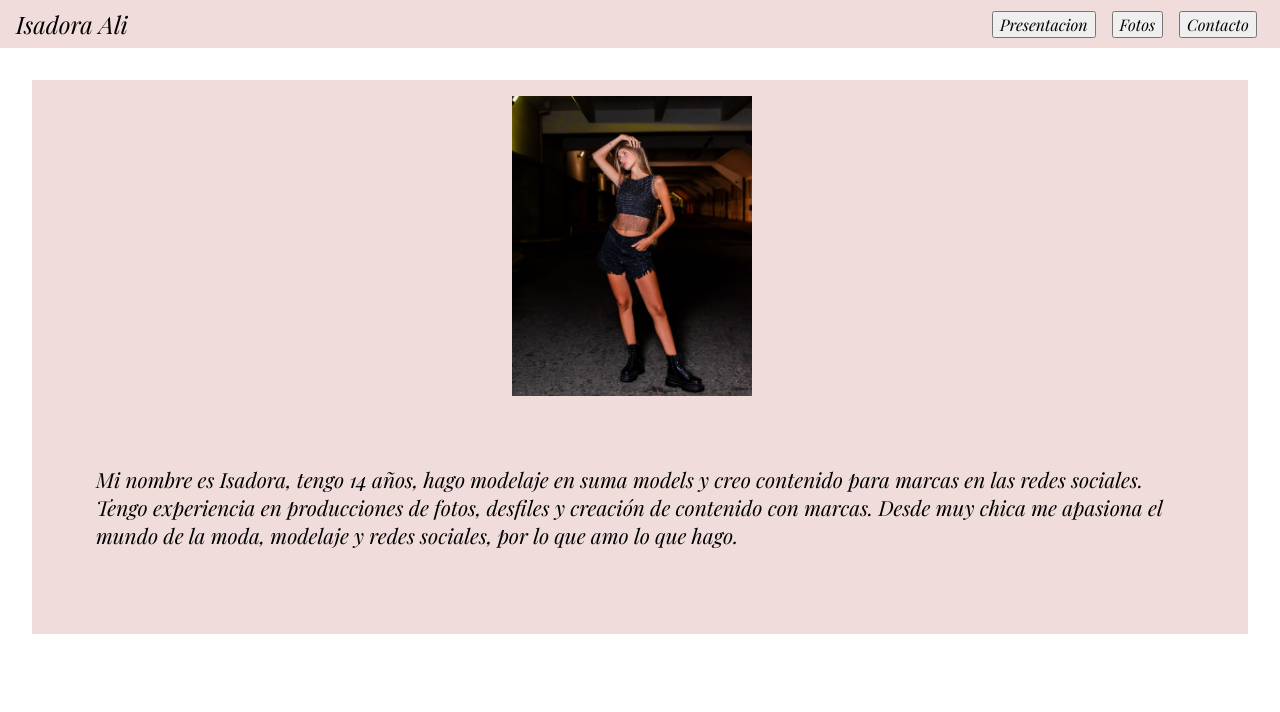
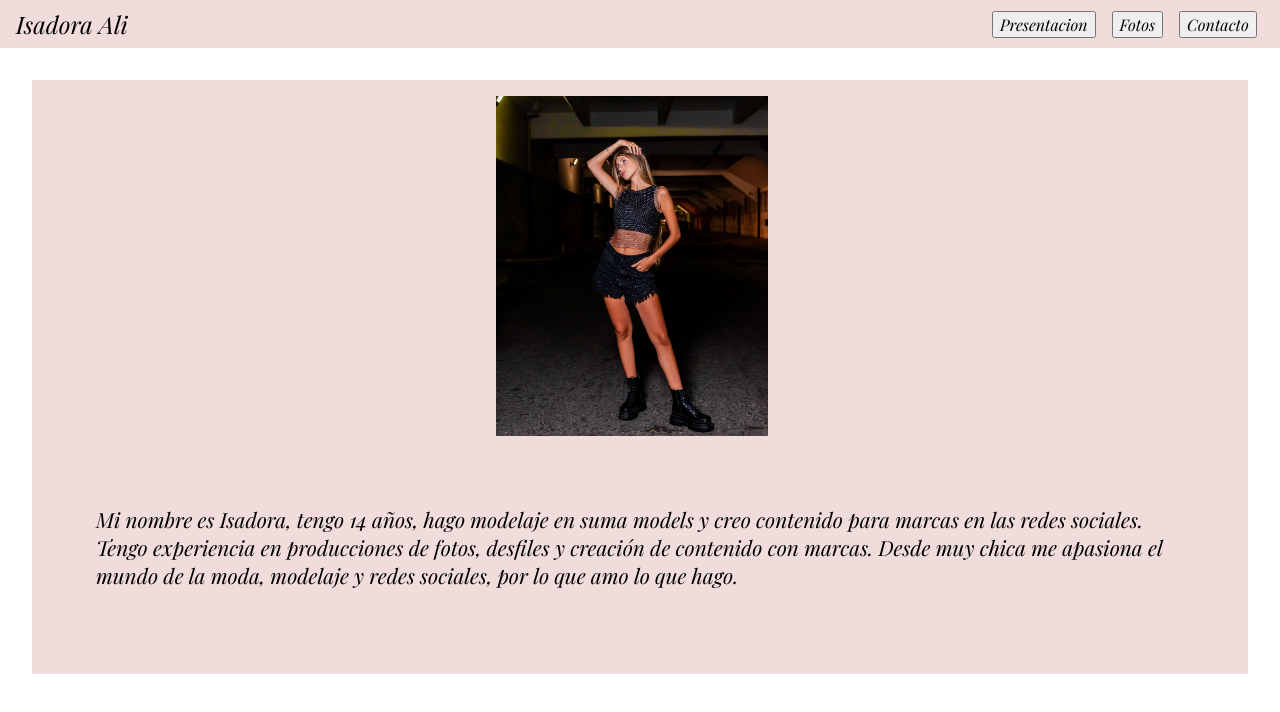
Before and after one commit to Ttbias2/Portfolio_isadora, an Angular app: page / in a window 1280 px wide. Shown: the top 712 px of the page. Built offline with nearby package versions, Linux system fonts and the light colour scheme.

Commit message:
portfolio v1.2cel

```diff
--- a/src/app/presentacion/presentacion.component.css
+++ b/src/app/presentacion/presentacion.component.css
@@ -34,7 +34,7 @@ p{
     }
 
     img{
-        width: 15rem;
+        width: 17rem;
     }
 
     p{
```
